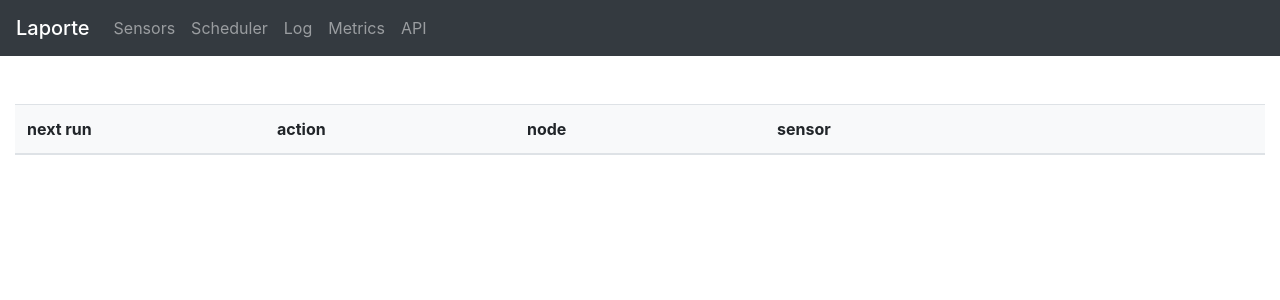
After one commit to vinklat/laporte, a Flask app: template laporte/templates/scheduler.html in a window 1280 px wide. The commit adds this page. Shown: the top 300 px of the page. Run offline with Flask 2, Linux system fonts and the light colour scheme; the template is opened without the code that fills it: most values are stand-ins (such as "Sample title", 1, 10 or a date in 2020); lists and menus that the app fills with data are empty; parts of the project's set-up code (start-up, migrations or seed data) failed here and were passed over; some libraries are stand-ins or nearby versions.

Commit message:
html interface: add a new scheduler page

```diff
--- a/laporte/sensors.py
+++ b/laporte/sensors.py
@@ -323,21 +323,44 @@ class Sensors():
             if s.dataset_used:
                 s.dataset_reset()
 
+    def insert_scheduler_jobs(self, metrics_dict=None):
+        '''
+        add next run timestamps from scheduler to metrics
+        '''
+
+        if not isinstance(metrics_dict, dict):
+            metrics_dict = {}
+
+        for job in self.scheduler.get_jobs():
+            logging.debug(job.id)
+
+            (action, node_id, sensor_id) = job.id.split('-')
+
+            if node_id not in metrics_dict:
+                metrics_dict[node_id] = {}
+            if sensor_id not in metrics_dict[node_id]:
+                metrics_dict[node_id][sensor_id] = {}
+
+            metrics_dict[node_id][sensor_id]['{}_timestamp'.format(
+                action)] = datetime.timestamp(job.next_run_time)
+
+        return metrics_dict
+
     def sensor_expire(self, sensor):
         '''
         called from scheduler job when TTL expires
         '''
 
-        logging.info("scheduller job: %s.%s TTL expired", sensor.node_id,
+        logging.info("scheduller run: %s.%s TTL expired", sensor.node_id,
                      sensor.sensor_id)
 
         sensor.reset()
         self.__do_requiring_eval(sensor)
         self.__used_dataset_reset()
         changes = self.__get_changed_nodes_dict()
-        self.final_changes_processing(changes)
+        self.final_changes_processing(changes, after_expire=True)
 
-    def final_changes_processing(self, diff):
+    def final_changes_processing(self, diff, after_expire=False):
         '''
         schedule remaining TTLs
         final emit of changes to SocketIO
@@ -349,34 +372,33 @@ class Sensors():
         actuator_addr_values = {}
 
         if isinstance(diff, dict):
-            if diff:
-                logging.info('final changes: %s', diff)
-            else:
+            if not diff:
                 logging.info('there are no changes')
                 return 0
         else:
-            return 1
+            raise TypeError("not a dict")
 
         for node_id in diff:
             for sensor_id, metrics in diff[node_id].items():
                 sensor = self.__get_sensor(node_id, sensor_id)
 
-                if sensor.get_type(
-                ) == BINARY and sensor.value == sensor.default_value:
-                    continue
-
                 if isinstance(sensor.ttl, int) and isinstance(
                         sensor.hit_timestamp, float):
-                    logging.debug("schedule TTL expiry: %s.%s", node_id,
-                                  sensor_id)
-                    ttl_time = datetime.fromtimestamp(
-                        sensor.hit_timestamp) + timedelta(seconds=sensor.ttl)
-                    self.scheduler.add_job(
-                        func=self.sensor_expire,
-                        trigger=DateTrigger(run_date=ttl_time),
-                        id='ttl_{}.{}'.format(node_id, sensor_id),
-                        args=[sensor],
-                        replace_existing=True)
+                    if not after_expire:
+                        ttl_time = datetime.fromtimestamp(
+                            sensor.hit_timestamp) + timedelta(
+                                seconds=sensor.ttl)
+                        job = self.scheduler.add_job(
+                            func=self.sensor_expire,
+                            trigger=DateTrigger(run_date=ttl_time),
+                            id='exp-{}-{}'.format(node_id, sensor_id),
+                            args=[sensor],
+                            replace_existing=True)
+                        diff[node_id][sensor_id][
+                            'exp_timestamp'] = datetime.timestamp(
+                                job.next_run_time)
+                    else:
+                        diff[node_id][sensor_id]['exp_timestamp'] = None
 
                 for metric in metrics:
                     if sensor.mode == ACTUATOR and metric == 'value':
@@ -396,6 +418,7 @@ class Sensors():
                             actuator_addr_values[sensor.gw][sensor.node_addr][
                                 sensor.key] = sensor.value
 
+        logging.info('final changes: %s', diff)
         self.sio.emit('update_response',
                       json.dumps(diff),
                       namespace=EVENTS_NAMESPACE)
--- a/laporte/server.py
+++ b/laporte/server.py
@@ -82,9 +82,10 @@ class EventsNamespace(Namespace):
     def on_connect():
         '''emit initital event after a successful connection'''
 
-        emit('init_response',
-             json.dumps(sensors.get_metrics_dict_by_node(skip_None=False)),
-             namespace=EVENTS_NAMESPACE)
+        metrics_dict = sensors.get_metrics_dict_by_node(skip_None=False)
+        data = sensors.insert_scheduler_jobs(metrics_dict=metrics_dict)
+
+        emit('init_response', json.dumps(data), namespace=EVENTS_NAMESPACE)
 
 
 class DefaultNamespace(Namespace):
@@ -310,12 +311,18 @@ def table():
                            data=sensors.get_sensors_dump_dict())
 
 
+@app.route('/scheduler')
+def scheduler():
+    return render_template('scheduler.html',
+                           time_locale=pars.time_locale,
+                           async_mode=sio.async_mode)
+
+
 @app.route('/log')
 def log():
     return render_template('log.html',
                            time_locale=pars.time_locale,
-                           async_mode=sio.async_mode,
-                           data=sensors.get_sensors_dump_dict())
+                           async_mode=sio.async_mode)
 
 
 @app.route('/doc')
--- /dev/null
+++ b/laporte/static/js/scheduler.js
@@ -0,0 +1,90 @@
+var jobs = {};
+
+function sort_object(obj) {
+    var items = Object.keys(obj).map(function (key) {
+        return [key, obj[key]];
+    });
+    items.sort(function (first, second) {
+        return second[1] - first[1];
+    });
+    var sorted_obj = {};
+    $.each(items, function (k, v) {
+        var use_key = v[0];
+        var use_value = v[1];
+        sorted_obj[use_key] = use_value;
+    });
+    return (sorted_obj);
+}
+
+function fill_jobs(msg) {
+    var obj = JSON.parse(msg);
+    var tnow = new Date();
+    var node_id, sensor_id, metric;
+    var out = "";
+
+    for (node_id in obj) {
+        for (sensor_id in obj[node_id]) {
+            var sensor_label = node_id + "-" + sensor_id;
+
+            for (metric in obj[node_id][sensor_id]) {
+                //var metric_label = sensor_label + "_" + metric;
+                // var id = "#" + metric_label;
+
+                var value = obj[node_id][sensor_id][metric];
+
+                switch (typeof value) {
+                    case "number":
+                        if (metric == "exp_timestamp") {
+                            jobs[sensor_label + "-expire"] = value;
+                        }
+                        break;
+                    case "object":
+                        if (metric == "exp_timestamp") {
+                            delete jobs[sensor_label + "-expire"];
+                        }
+                        break;
+                    default:
+                        break;
+
+                }
+            }
+        }
+    }
+
+    var ts;
+    for (ts in sort_object(jobs)) {
+        var t = new Date(jobs[ts] * 1000);
+        var res = ts.split("-");
+        var row = "<tr><td>" + t.toLocaleString(time_locale);
+        row += "</td><td>" + res[2];
+        row += "</td><td>" + res[0];
+        row += "</td><td>" + res[1] + "</td></tr>";
+        out = row + out;
+    }
+    $('#jobs').html(out);
+}
+
+$(document).ready(function () {
+    var namespace = '/events';
+    // Connect to the Socket.IO server.
+    // The connection URL has the following format:
+    //     http[s]://<domain>:<port>[/<namespace>]
+    var socket = io.connect(location.protocol + '//' + document.domain + ':' + location.port + namespace);
+
+    // Event handlers:
+    socket.on('connect', function () {
+        $('#status').html("connected");
+    });
+
+    socket.on('disconnect', function () {
+        $('#status').html("not connected");
+    });
+
+    socket.on('init_response', function (msg) {
+        fill_jobs(msg);
+    });
+
+    socket.on('update_response', function (msg) {
+        fill_jobs(msg);
+    });
+});
--- a/laporte/templates/base.html
+++ b/laporte/templates/base.html
@@ -19,6 +19,7 @@
             <ul class="navbar-nav mr-auto">
                 <a class="navbar-brand mb-0 h1" href="#">{{ appname }}</a>
                 {{ render_nav_item('table', 'Sensors', use_li=True) }}
+                {{ render_nav_item('scheduler', 'Scheduler', use_li=True) }}
                 {{ render_nav_item('log', 'Log', use_li=True) }}
                 {{ render_nav_item('prom', 'Metrics', use_li=True) }}
                 {{ render_nav_item('doc', 'API', use_li=True) }}
--- /dev/null
+++ b/laporte/templates/scheduler.html
@@ -0,0 +1,27 @@
+{% extends 'base.html' %}
+{% block title %}scheduler{% endblock %}
+
+{% block content %}
+  <div style="padding-top: 3rem">
+    <table class="table">
+      <thead>
+        <tr class="bg-light">
+            <th style="width: 20%" scope="col">next run</th>
+            <th style="width: 20%" scope="col">action</th>
+            <th style="width: 20%" scope="col">node</th>
+            <th style="width: 40%" scope="col">sensor</th>
+        </tr>
+      </thead>
+      <tbody id="jobs">
+      </tbody>
+  </div>
+
+<script type="text/javascript" charset="utf-8">
+    time_locale = "{{ time_locale }}";
+</script>
+{% endblock %}
+
+{% block script %}
+<script type="text/javascript" src="//cdnjs.cloudflare.com/ajax/libs/socket.io/1.3.5/socket.io.min.js"></script>
+<script type="text/javascript" charset="utf-8" src="{{ url_for('static', filename='js/scheduler.js') }}"> </script>
+{% endblock %}
--- a/laporte/templates/sensors.html
+++ b/laporte/templates/sensors.html
@@ -38,7 +38,6 @@
   </div>
 
 <script type="text/javascript" charset="utf-8">
-    var sensors = {{ sensors | safe | replace ('None','null') | replace ('True','true') | replace ('False','false')}};
     time_locale = "{{ time_locale }}";
 </script>
 {% endblock %}
```
Also changed, not shown: laporte/static/js/sensors.js (+34 -25 lines).
